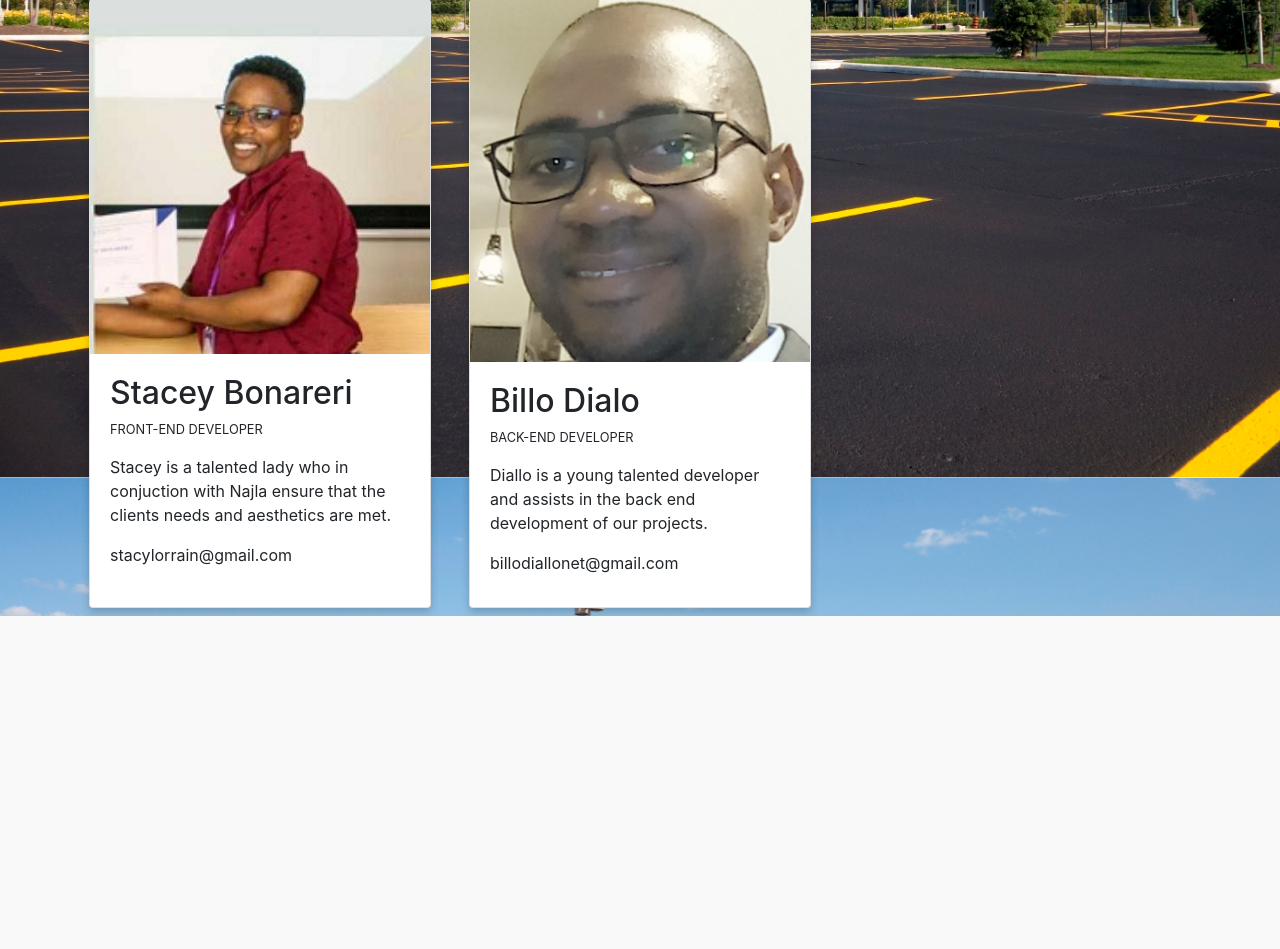
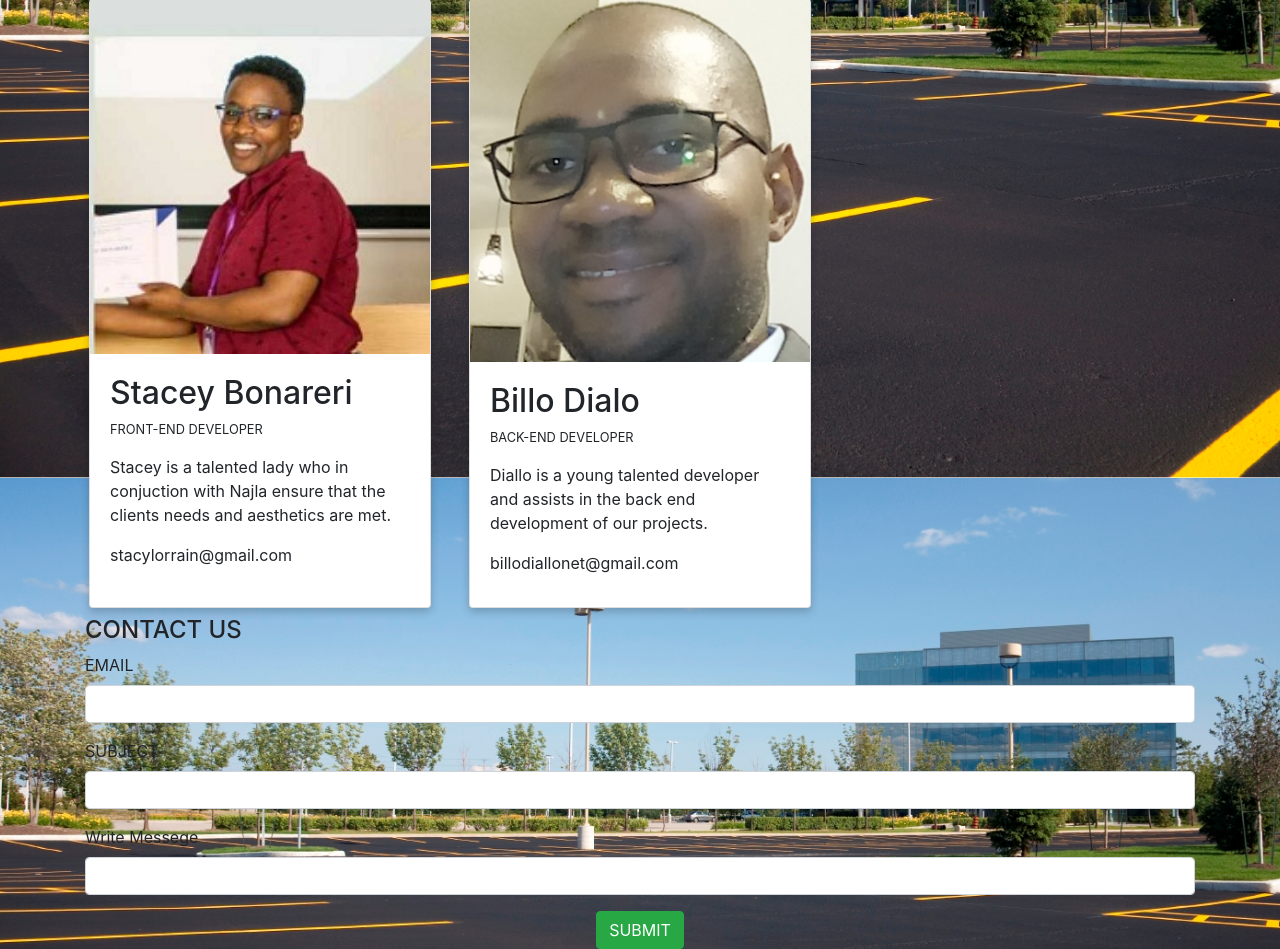
Before and after one commit to levy-jpg/PSS, a PHP site: page /aboutus.php in a window 1280 px wide. Shown: the part 1122-2071 px from the top of the page. Before the commit the page ends 1738 px from the top, so only its background shows below. Run offline with PHP 8.4, Linux system fonts and the light colour scheme.

Commit message:
added form

```diff
--- a/aboutus.php
+++ b/aboutus.php
@@ -24,9 +24,8 @@ include ("head.php");
                 conducive eco-system of parking-management. </p>
             <section class="text-center">
                 <button class="btn btn-success">Get Quote</button>
-</section>
+            </section>
         </div>
-
     </div>
 </div>
 
@@ -75,8 +74,7 @@ include ("head.php");
                 <div class="card-body">
                     <h2>Stacey Bonareri</h2>
                     <p class="small">FRONT-END DEVELOPER</p>
-                    <p>Stacey is a talented lady who in conjuction with Najla ensure that the clients needs and
-                        aesthetics are met.</p>
+                    <p>Stacey is a talented lady who in conjuction with Najla ensure that the clients needs and aesthetics are met.</p>
                     <p>stacylorrain@gmail.com</p>
                 </div>
             </div>
@@ -96,3 +94,21 @@ include ("head.php");
     </div>
 
 </div>
+<div class="container text-align-center">
+     <h4>CONTACT US</h4>
+        <div class="form-group">
+            <label for="email">EMAIL</label>
+            <input type="text" class="form-control" id="email"name="email">
+        </div>
+        <div class="form-group">
+            <label for="subject">SUBJECT</label>
+            <input type="text"class="form-control"id="subject"name="subject">
+        </div>
+        <div class="form-group">
+            <label for="writemessege">Write Messege</label>
+            <input type="text"class="form-control"id="writemessege"name="writemessge">
+        </div>
+        <section class="text-center">
+                <button class="btn btn-success">SUBMIT</button>
+            </section>
+</div>
```
